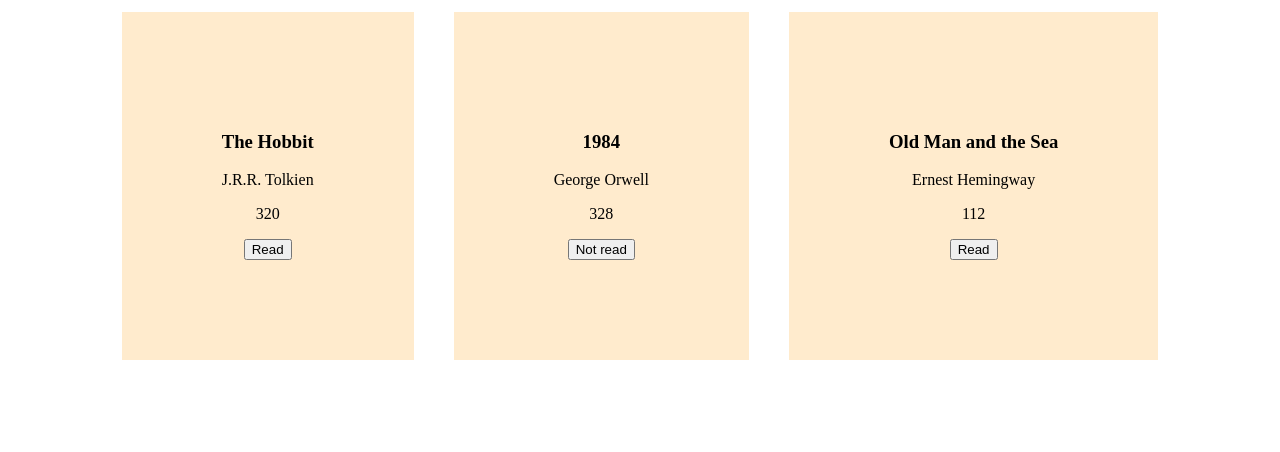
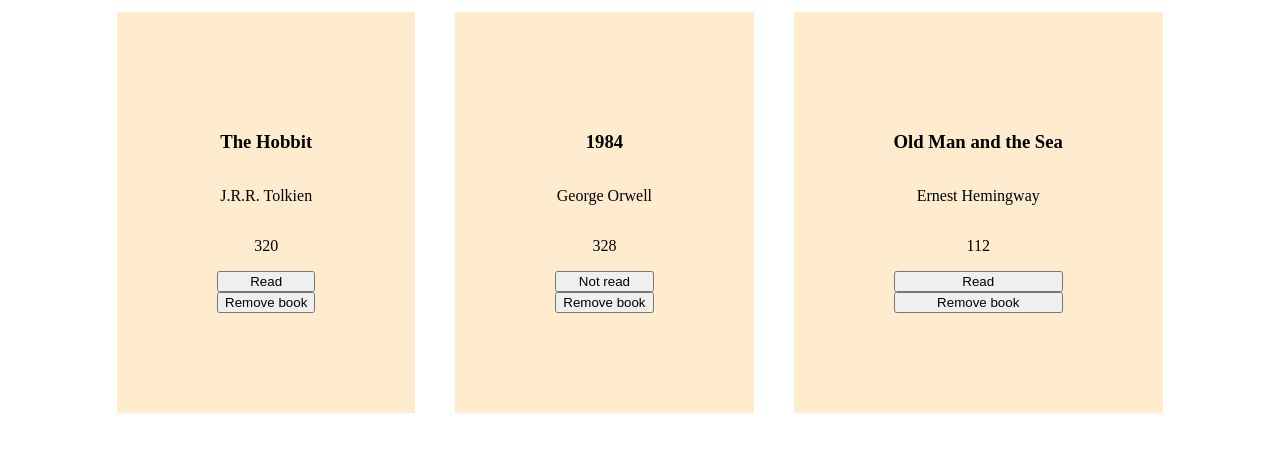
Before and after one commit to roopeak/library, a plain HTML site: page index.html in a window 1280 px wide. Shown: the part 76-528 px from the top of the page. Drawn offline with Linux system fonts and the light colour scheme.

Commit message:
Add remove button to book card

```diff
--- a/scripts.js
+++ b/scripts.js
@@ -85,22 +85,26 @@ function generateCards() {
 		}
 
 		const bookCard = document.createElement('div');
+		bookCard.dataset.index = i;
 		bookCard.classList.add('book-card');
 		booksContainer.appendChild(bookCard);
 		const bookTitle = document.createElement('h3');
 		const bookAuthor = document.createElement('p');
 		const bookPages = document.createElement('p');
 		const bookRead = document.createElement('button');
+		const removeBook = document.createElement('button');
 
 		bookCard.appendChild(bookTitle);
 		bookCard.appendChild(bookAuthor);
 		bookCard.appendChild(bookPages);
 		bookCard.appendChild(bookRead);
+		bookCard.appendChild(removeBook);
 
 		bookTitle.textContent += myLibrary[i].title;
 		bookAuthor.textContent += myLibrary[i].author;
 		bookPages.textContent += myLibrary[i].pages;
 		bookRead.textContent += myLibrary[i].read;
+		removeBook.textContent = 'Remove book';
 	}
 
 	bookCardsGenerated = true;
--- a/styles.css
+++ b/styles.css
@@ -25,6 +25,8 @@ header {
 }
 
 .book-card {
+	display: flex;
+	flex-direction: column;
 	padding: 100px;
 	border: none;
 	background-color: blanchedalmond;
```
